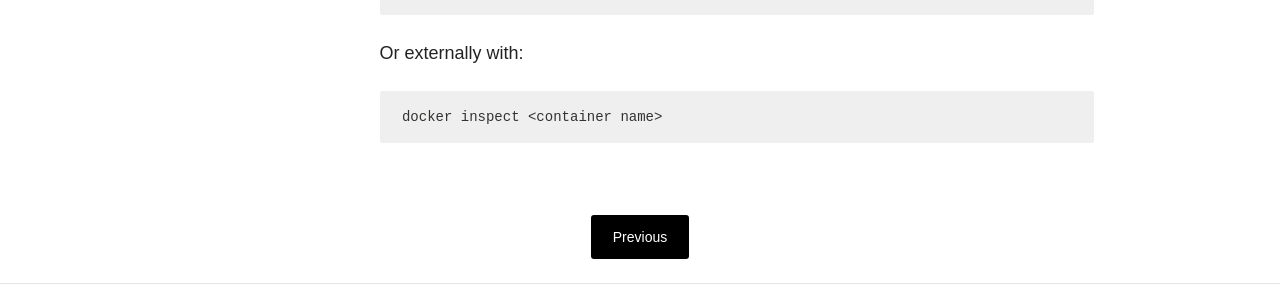
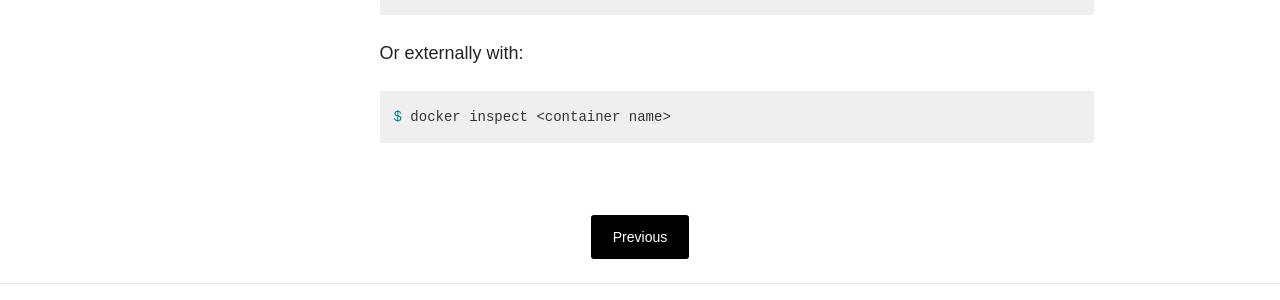
Before and after one commit to Archethought/Archethought.github.io, a Jekyll site: the page built from _posts/blog/2016-11-03-dockerizedHadoop.md, in a window 1280 px wide and 900 px high, scrolled down 3506 px. Shown: the part 425-725 px from the top of the window. Built offline with Jekyll 4.4.1, drawn with Linux system fonts in a browser that asks for light colours; nearby versions of some CDN libraries.

Commit message:
fix typo that didn't show on jekyll serve

```diff
--- a/_posts/blog/2016-11-03-dockerizedHadoop.md
+++ b/_posts/blog/2016-11-03-dockerizedHadoop.md
@@ -140,6 +140,7 @@ $ ifconfig
 ~~~
 
 Or externally with:
+
 ~~~bash
- docker inspect <container name>
+$ docker inspect <container name>
 ~~~
```
